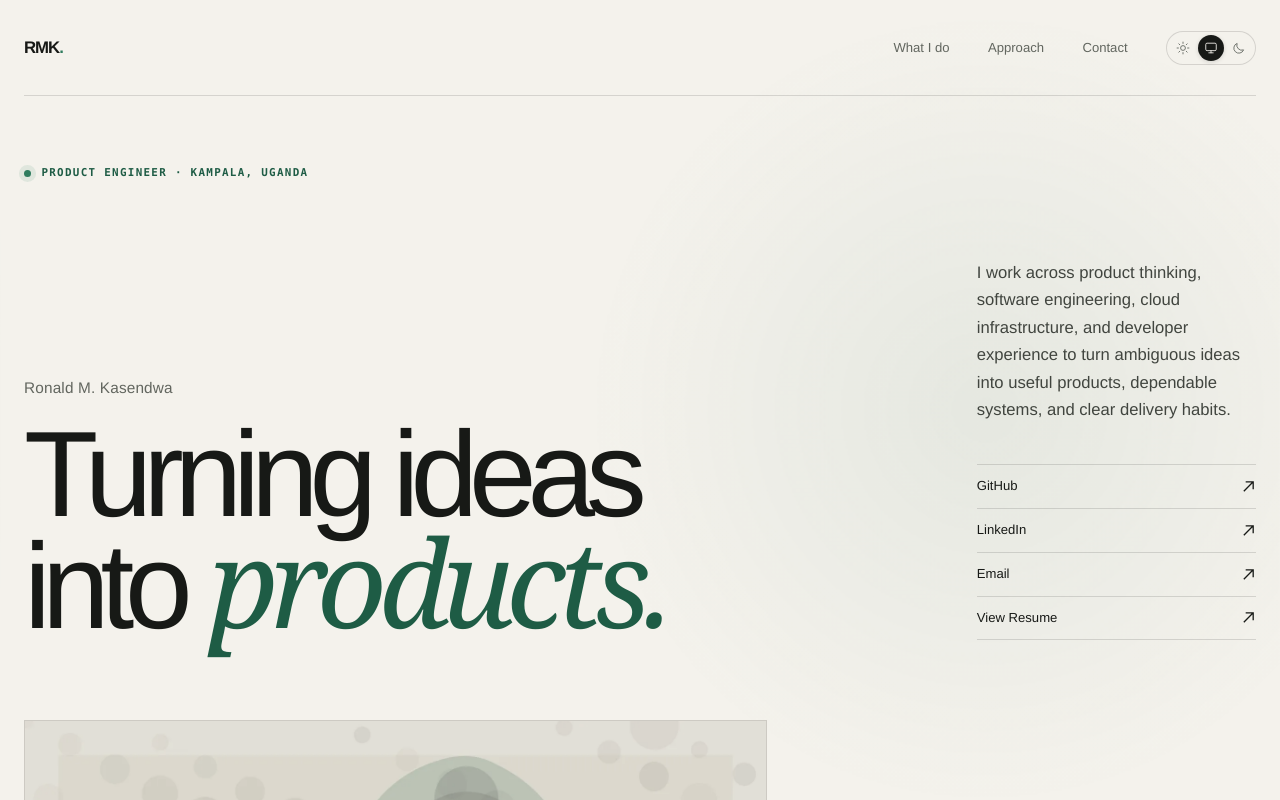
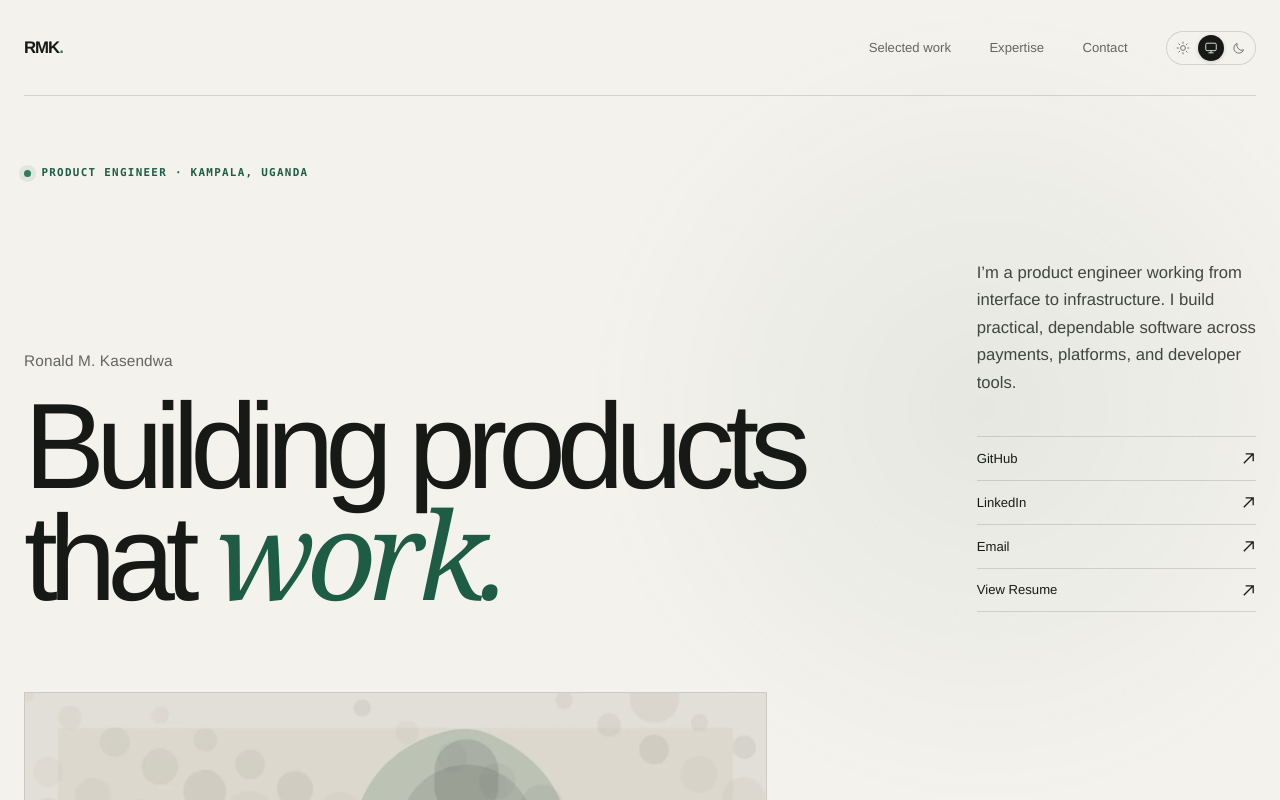
Before and after one commit to rmkasendwa/rmkasendwa, a Next.js app: page / in a window 1280 px wide. Shown: the top 800 px of the page. Built offline with nearby package versions, Linux system fonts and the light colour scheme; no server answers.

Commit message:
feat: lead portfolio with selected engineering work

```diff
--- a/app/page.tsx
+++ b/app/page.tsx
@@ -252,8 +252,8 @@ export default async function Home() {
         </a>
         <div className="site-header-actions">
           <nav aria-label="Main navigation">
-            <a href="#work">What I do</a>
-            <a href="#approach">Approach</a>
+            <a href="#work">Selected work</a>
+            <a href="#expertise">Expertise</a>
             <a href="#contact">Contact</a>
           </nav>
           <ThemeControl initialPreference={themePreference} />
@@ -270,17 +270,14 @@ export default async function Home() {
             <div>
               <p className="hero-name">Ronald M. Kasendwa</p>
               <h1 id="hero-heading">
-                Turning ideas
+                Building products
                 <br />
-                into <em>products.</em>
+                that <em>work.</em>
               </h1>
             </div>
             <div className="hero-aside">
               <p>
-                I work across product thinking, software engineering, cloud
-                infrastructure, and developer experience to turn ambiguous ideas
-                into useful products, dependable systems, and clear delivery
-                habits.
+                I’m a product engineer working from interface to infrastructure. I build practical, dependable software across payments, platforms, and developer tools.
               </p>
               <div className="socials" aria-label="Contact links">
                 <SocialLink href={contact.github}>GitHub</SocialLink>
@@ -310,6 +307,39 @@ export default async function Home() {
         </section>
 
         <section
+          className="selected-work page-shell"
+          id="work"
+          aria-labelledby="selected-work-title"
+        >
+          <SectionIntro
+            eyebrow="Selected work"
+            title="Real products. Real engineering decisions."
+          />
+          <p className="selected-work-intro">
+            Selected examples of the products and systems I have helped build, from payments and creator platforms to developer tooling and enterprise software.
+          </p>
+          <div className="selected-work-grid">
+            {selectedWork.map((project) => (
+              <ProjectCard
+                key={project.name}
+                project={project}
+                priorityImage={project.name === firstFeaturedProject?.name}
+              />
+            ))}
+          </div>
+          <div className="selected-work-close">
+            <p className="selected-work-close-line">And many more.</p>
+            <p className="selected-work-footnote">
+              These are representative examples selected from a much broader
+              body of work spanning enterprise software, AI systems, fintech,
+              government platforms, payment systems, developer tooling, cloud
+              infrastructure, automation platforms, consulting engagements, and
+              open source projects.
+            </p>
+          </div>
+        </section>
+
+        <section
           className="philosophy page-shell"
           aria-labelledby="philosophy-title"
         >
@@ -333,7 +363,7 @@ export default async function Home() {
 
         <section
           className="capabilities page-shell"
-          id="work"
+          id="expertise"
           aria-labelledby="work-title"
         >
           <SectionIntro
@@ -349,41 +379,6 @@ export default async function Home() {
                 <p>{capability.copy}</p>
               </article>
             ))}
-          </div>
-        </section>
-
-        <section
-          className="selected-work page-shell"
-          aria-labelledby="selected-work-title"
-        >
-          <SectionIntro
-            eyebrow="Selected work"
-            title="A curated collection of products and systems."
-          />
-          <p className="selected-work-intro">
-            A small selection of products, platforms, and engineering work from
-            more than a decade of building software across fintech, creator
-            platforms, AI, government, enterprise systems, developer tooling,
-            and cloud infrastructure.
-          </p>
-          <div className="selected-work-grid">
-            {selectedWork.map((project) => (
-              <ProjectCard
-                key={project.name}
-                project={project}
-                priorityImage={project.name === firstFeaturedProject?.name}
-              />
-            ))}
-          </div>
-          <div className="selected-work-close">
-            <p className="selected-work-close-line">And many more.</p>
-            <p className="selected-work-footnote">
-              These are representative examples selected from a much broader
-              body of work spanning enterprise software, AI systems, fintech,
-              government platforms, payment systems, developer tooling, cloud
-              infrastructure, automation platforms, consulting engagements, and
-              open source projects.
-            </p>
           </div>
         </section>
 
@@ -406,7 +401,7 @@ export default async function Home() {
                 <p className="tool-description">{tool.description}</p>
                 {tool.link ? (
                   <a className="tool-link" href={tool.link}>
-                    View placeholder
+                    Explore project
                     <span aria-hidden="true">↗</span>
                   </a>
                 ) : null}
```
